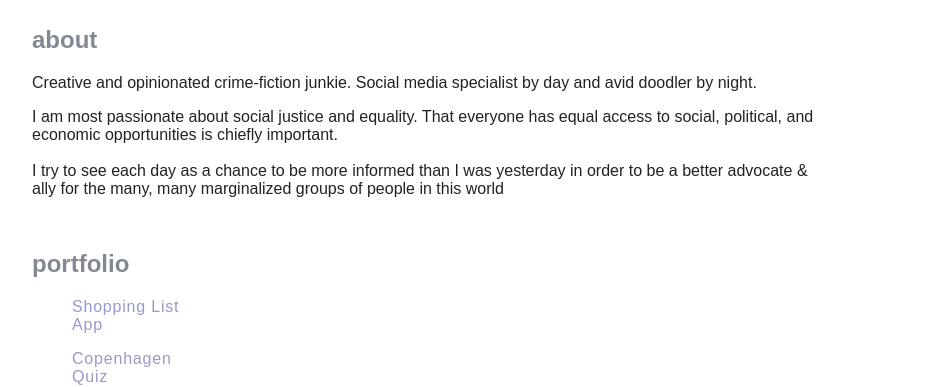
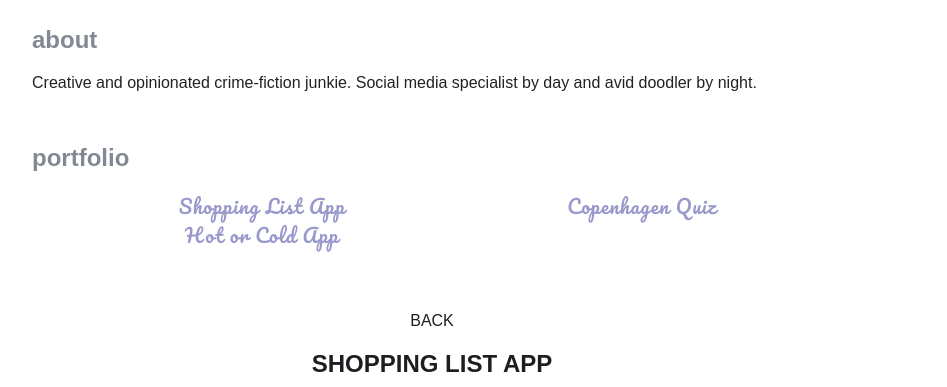
Before and after one commit to hwahle/helen-wahle-portfolio, a plain HTML site: page index.html in a window 1280 px wide. Shown: the part 429-816 px from the top of the page, without its empty margins (208-1155 px from the left). Drawn offline with nearby package versions, Linux system fonts and the light colour scheme; a script that the page names is missing; a web font is replaced by a local one.

Commit message:
two column list in portfolio section

```diff
--- a/css/style.css
+++ b/css/style.css
@@ -102,16 +102,28 @@ ul {
 
 
 .portfolio li {
-    width: 18%;
-    /* float: left; */
+    /* Typography Declarations */
+    font-family: 'Pacifico', cursive;
+    font-size: 1.2em;
+    font-weight: 300;
+    letter-spacing: 0.05em;
+    line-height:1.5em;
+  border-bottom:1px;
+  float:left;
+  display:inline;
 
 }
 
-.portfolio p {
-    /* Typography Declarations */
-    font-weight: 300;
-    letter-spacing: 0.05em;
-    text-align: left;
+.portfolio ul {
+width:760px;
+height: 100px;
+  margin-bottom:20px;
+  overflow:hidden;
+  border-top:1px;
+}
+
+#double li {
+    width:50%;
 
 }
 
--- a/index.html
+++ b/index.html
@@ -6,8 +6,8 @@
     <title>Helen's portfolio</title>
 
     <!-- font styles -->
-    <link href='http://fonts.googleapis.com/css?family=Pacifico|News+Cycle' rel='stylesheet'
-    type='text/css'>
+    <link href='http://fonts.googleapis.com/css?family=Pacifico|News+Cycle'
+    rel='stylesheet' type='text/css'>
     <link href='http://fonts.googleapis.com/css?family=Open+Sans|Gentium+Book+Basic'
     rel='stylesheet' type='text/css'>
 
@@ -42,31 +42,24 @@
         <h1 style="color: #838994;">about</h1>
         <p>Creative and opinionated crime-fiction junkie. Social media specialist
             by day and avid doodler by night.</p>
-        <p>I am most passionate about social justice and equality. That everyone has
-            equal access to social, political, and economic opportunities is chiefly
-            important.
-            <br />
-            <br />I try to see each day as a chance to be more informed than I was yesterday
-            in order to be a better advocate & ally for the many, many marginalized
-            groups of people in this world</p>
     </section>
     <section class="portfolio">
         <div class="content">
             <h1 style="text-align: left;color: #838994;">portfolio</h1>
-            <ul class="content">
+            <ul id="double">
                 <li>
                     <a id="portfolio01" href="#animatedModal">
-                        <p>Shopping List App</p>
+                        Shopping List App
                     </a>
                 </li>
                 <li>
                     <a id="portfolio02" href="#modal-02">
-                        <p>Copenhagen Quiz</p>
+                        Copenhagen Quiz
                     </a>
                 </li>
                 <li>
                     <a id="portfolio03" href="#modal-03">
-                        <p>Hot or Cold App</p>
+                        Hot or Cold App
                     </a>
                 </li>
             </ul>
```
